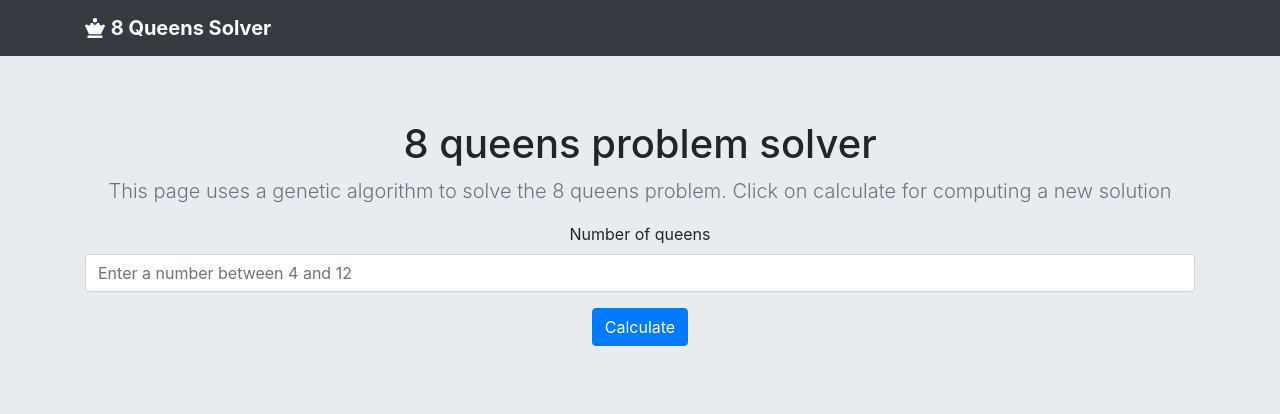
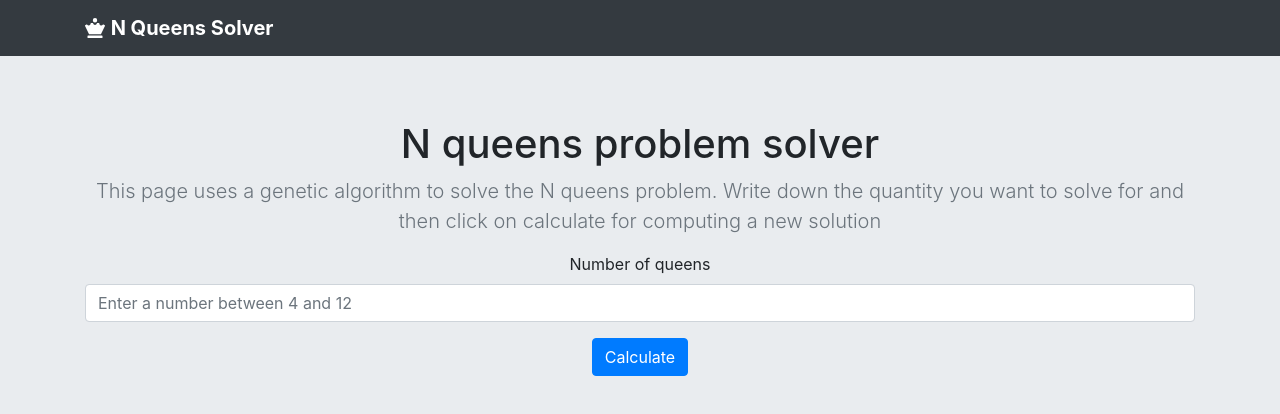
Before and after one commit to Diezaztek/n-queens-genetic-algorithm, a plain HTML site: page index.html in a window 1280 px wide. Drawn offline with nearby package versions, Linux system fonts and the light colour scheme.

Commit message:
Change to n queens

```diff
--- a/index.html
+++ b/index.html
@@ -2,7 +2,7 @@
 <html lang="en" dir="ltr">
   <head>
     <meta charset="utf-8">
-    <title>8 Queens Solver</title>
+    <title>N Queens Solver</title>
     <link rel="stylesheet"
       href="https://stackpath.bootstrapcdn.com/bootstrap/4.3.1/css/bootstrap.min.css"
       integrity="sha384-ggOyR0iXCbMQv3Xipma34MD+dH/1fQ784/j6cY/iJTQUOhcWr7x9JvoRxT2MZw1T"
@@ -19,7 +19,7 @@
           <a href="#" class="navbar-brand d-flex align-items-center">
             <i class="fas fa-chess-queen"></i>
             &nbsp;
-            <strong> 8 Queens Solver</strong>
+            <strong> N Queens Solver</strong>
           </a>
         </div>
       </div>
@@ -27,8 +27,8 @@
 
       <section class="jumbotron text-center" id="settings">
         <div class="container">
-          <h1 class="jumbotron-heading">8 queens problem solver</h1>
-          <p class="lead text-muted">This page uses a genetic algorithm to solve the 8 queens problem. Click on calculate for computing a new solution</p>
+          <h1 class="jumbotron-heading">N queens problem solver</h1>
+          <p class="lead text-muted">This page uses a genetic algorithm to solve the N queens problem. Write down the quantity you want to solve for and then click on calculate for computing a new solution</p>
           <form id="boardConfiguration">
             <div class="form-group">
               <label for="exampleInputEmail1">Number of queens</label>
```
